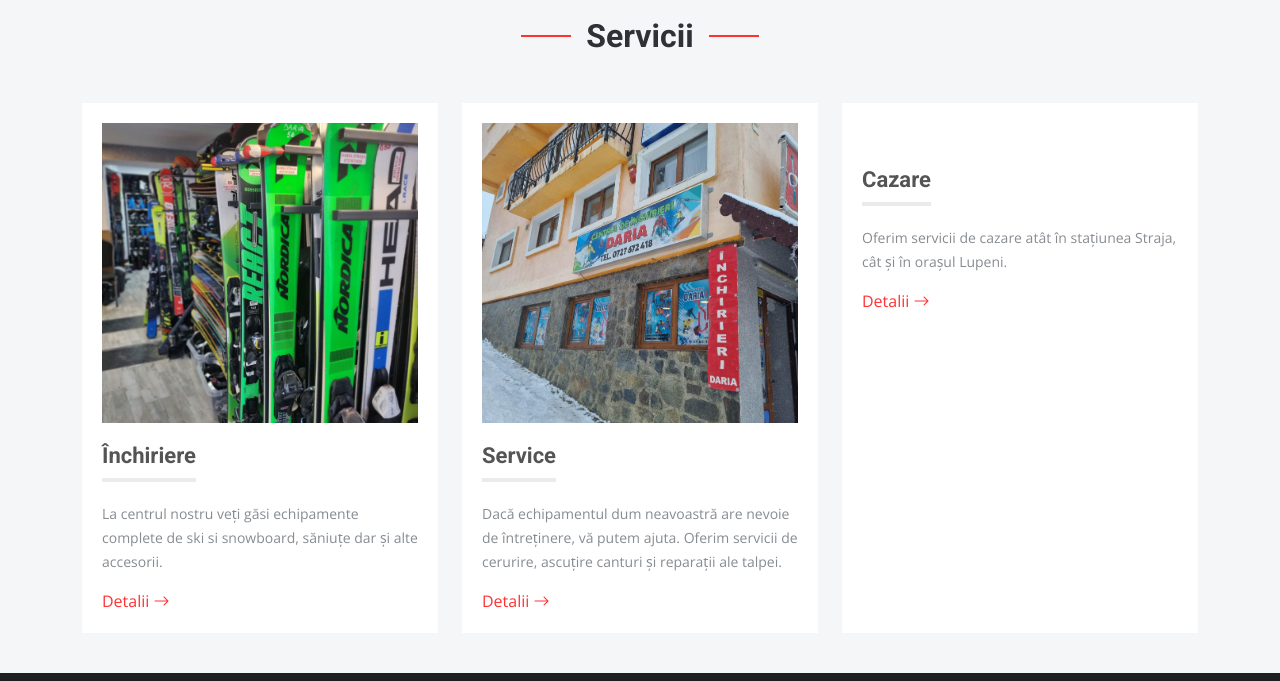
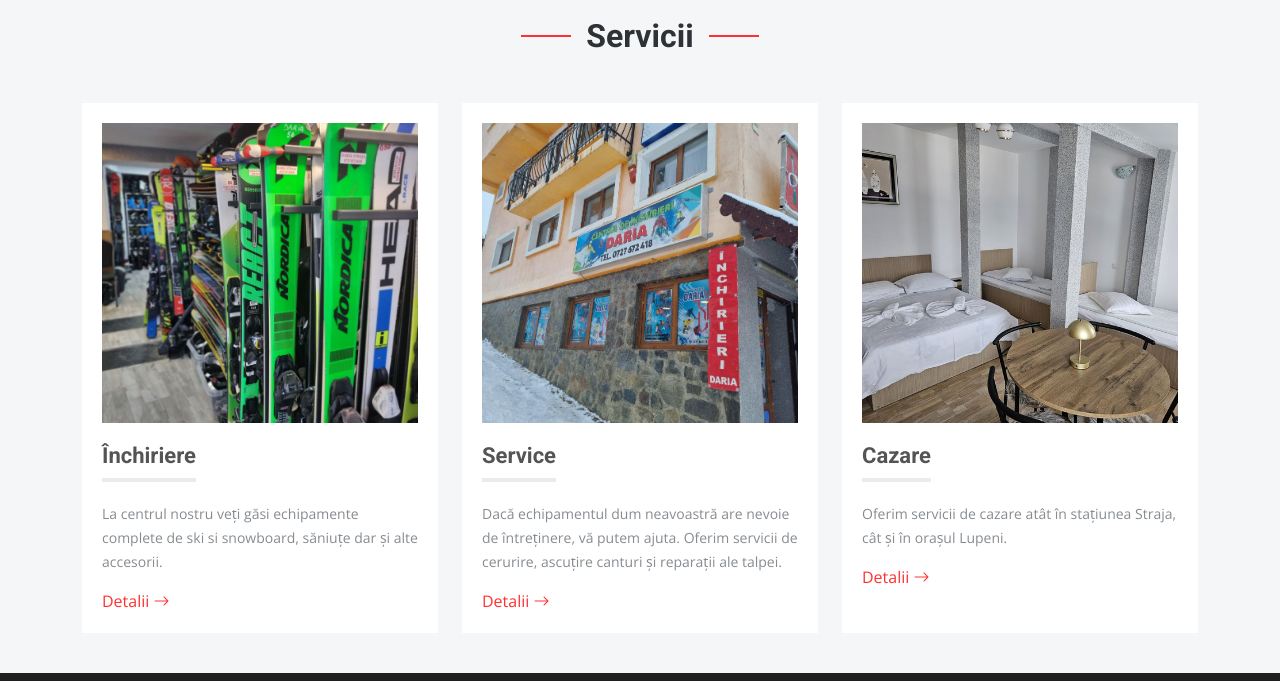
Before and after one commit to DariaGgh/inchirieri-daria, a plain HTML site: page index.html in a window 1280 px wide. Shown: the part 1560-2241 px from the top of the page. Drawn offline with nearby package versions, Linux system fonts and the light colour scheme; grey boxes are pictures that could not be loaded.

Commit message:
Update index.html

```diff
--- a/index.html
+++ b/index.html
@@ -191,7 +191,7 @@
 
           <div class="col-lg-4 col-md-6" data-aos="fade-up" data-aos-delay="500">
             <div class="service-item position-relative">
-              <img src="assets/img/poze-interior/1.jpg" class="img-fluid" alt="">
+              <img src="assets/img/poze-interior/1.jpeg" class="img-fluid" alt="">
               <h3>Cazare</h3>
               <p>Oferim servicii de cazare atât în stațiunea Straja, cât și în orașul Lupeni.</p>
               <a href="cazare.html" class="readmore stretched-link">Detalii <i class="bi bi-arrow-right"></i></a>
```
